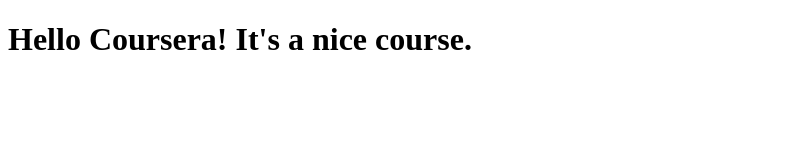
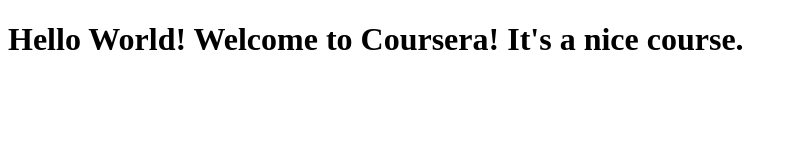
Before and after one commit to Pushpanjali0613/coursera-test, a plain HTML site: page site/index.html in a window 1280 px wide. Shown: the whole page, without its empty margins (0-797 px from the left). Drawn offline with Linux system fonts and the light colour scheme.

Commit message:
My First Page.

```diff
--- a/site/index.html
+++ b/site/index.html
@@ -6,6 +6,6 @@
     <title>Hello Coursera!</title>
 </head>
 <body>
-    <h1>Hello Coursera! It's a nice course.</h1>
+    <h1>Hello World! Welcome to Coursera! It's a nice course.</h1>
 </body>
 </html>
```
